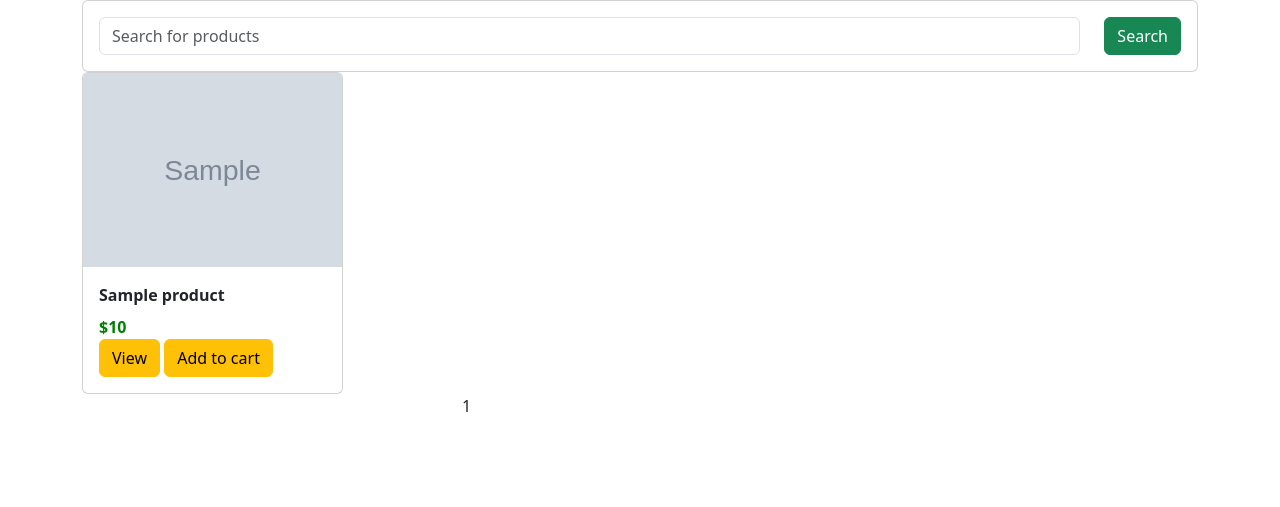
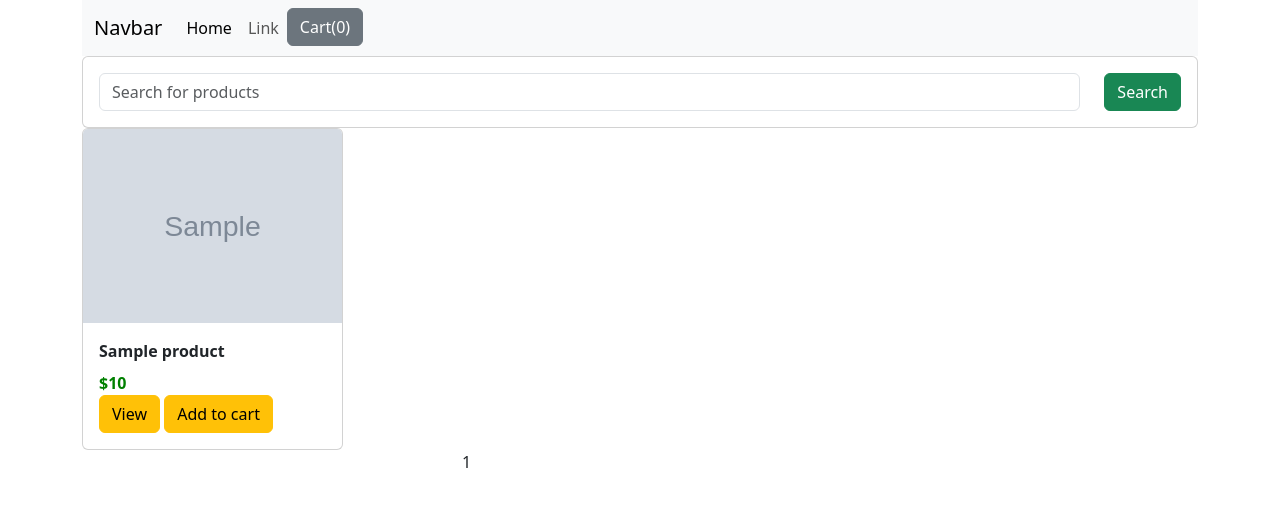
Before and after one commit to SkowronPiotr/ecom, a Django app: template Ecomsite/shop/templates/shop/index.html in a window 1280 px wide. Shown: the top 507 px of the page. Run offline with Django 3.2, Linux system fonts and the light colour scheme; the template is opened without the code that fills it: most values are stand-ins (such as "Sample title", 1, 10 or a date in 2020); grey boxes marked "Sample" are stand-in pictures.

Commit message:
Navbar with custom popover

```diff
--- a/Ecomsite/shop/templates/shop/index.html
+++ b/Ecomsite/shop/templates/shop/index.html
@@ -8,11 +8,57 @@
     <link href="https://cdn.jsdelivr.net/npm/bootstrap@5.3.3/dist/css/bootstrap.min.css" rel="stylesheet" integrity="sha384-QWTKZyjpPEjISv5WaRU9OFeRpok6YctnYmDr5pNlyT2bRjXh0JMhjY6hW+ALEwIH" crossorigin="anonymous">
     <link rel="stylesheet" href="{% static 'shop/style.css' %}">
     <script src="https://code.jquery.com/jquery-3.7.1.js" integrity="sha256-eKhayi8LEQwp4NKxN+CfCh+3qOVUtJn3QNZ0TciWLP4=" crossorigin="anonymous"></script>
+    <script src="https://cdn.jsdelivr.net/npm/bootstrap@5.3.3/dist/js/bootstrap.bundle.min.js" integrity="sha384-YvpcrYf0tY3lHB60NNkmXc5s9fDVZLESaAA55NDzOxhy9GkcIdslK1eN7N6jIeHz" crossorigin="anonymous"></script>
     <title>Document</title>
 </head>
 <body>
     {% comment %} nav bar {% endcomment %}
     <div class="container">
+        <div class="row">
+            <div class="col-md-12">
+                <nav class="navbar navbar-expand-lg navbar-light bg-light">
+                    <div class="container-fluid">
+                      <a class="navbar-brand" href="#">Navbar</a>
+                      <button class="navbar-toggler" type="button" data-bs-toggle="collapse" data-bs-target="#navbarSupportedContent" aria-controls="navbarSupportedContent" aria-expanded="false" aria-label="Toggle navigation">
+                        <span class="navbar-toggler-icon"></span>
+                      </button>
+                      <div class="collapse navbar-collapse" id="navbarSupportedContent">
+                        <ul class="navbar-nav me-auto mb-2 mb-lg-0">
+                          <li class="nav-item">
+                            <a class="nav-link active" aria-current="page" href="#">Home</a>
+                          </li>
+                          <li class="nav-item">
+                            <a class="nav-link" href="#">Link</a>
+                          </li>
+                          <li class="nav-item">
+                            <button id="cart" type="button" class="btn btn-secondary" data-bs-container="body" data-bs-toggle="popover" data-bs-placement="bottom" data-bs-content="Bottom popover">
+                                Cart(0)
+                            </button>
+                          </li>
+                          {% comment %} <li class="nav-item dropdown">
+                            <a class="nav-link dropdown-toggle" href="#" id="navbarDropdown" role="button" data-bs-toggle="dropdown" aria-expanded="false">
+                              Dropdown
+                            </a>
+                            <ul class="dropdown-menu" aria-labelledby="navbarDropdown">
+                              <li><a class="dropdown-item" href="#">Action</a></li>
+                              <li><a class="dropdown-item" href="#">Another action</a></li>
+                              <li><hr class="dropdown-divider"></li>
+                              <li><a class="dropdown-item" href="#">Something else here</a></li>
+                            </ul>
+                          </li> {% endcomment %}
+                          {% comment %} <li class="nav-item">
+                            <a class="nav-link disabled" href="#" tabindex="-1" aria-disabled="true">Disabled</a>
+                          </li> {% endcomment %}
+                        </ul>
+                        {% comment %} <form class="d-flex">
+                          <input class="form-control me-2" type="search" placeholder="Search" aria-label="Search">
+                          <button class="btn btn-outline-success" type="submit">Search</button>
+                        </form> {% endcomment %}
+                      </div>
+                    </div>
+                </nav>
+            </div>
+        </div>
         <div class="row">
             <div class="cold-md-12">
                 <form class="card card-sm">
@@ -89,8 +135,14 @@
         }
         console.log(cart);
         localStorage.setItem('cart',JSON.stringify(cart));
+        document.getElementById("cart").innerHTML = "Cart("+ Object.keys(cart).length +")";
     });
-
+    var popoverTriggerList = [].slice.call(document.querySelectorAll('[data-bs-toggle="popover"]'));
+    var popoverList = popoverTriggerList.map(function(popoverTriggerEl) {
+        return new bootstrap.Popover(popoverTriggerEl, {
+            title: "Jestem koxem",
+            content: "To jest treść wiadomości."
+        });
+    });
 </script>
-<script src="https://cdn.jsdelivr.net/npm/bootstrap@5.3.3/dist/js/bootstrap.bundle.min.js" integrity="sha384-YvpcrYf0tY3lHB60NNkmXc5s9fDVZLESaAA55NDzOxhy9GkcIdslK1eN7N6jIeHz" crossorigin="anonymous"></script>
 </html>
```
Also changed, not shown: Ecomsite/templates/includes/navigation.html (added).
